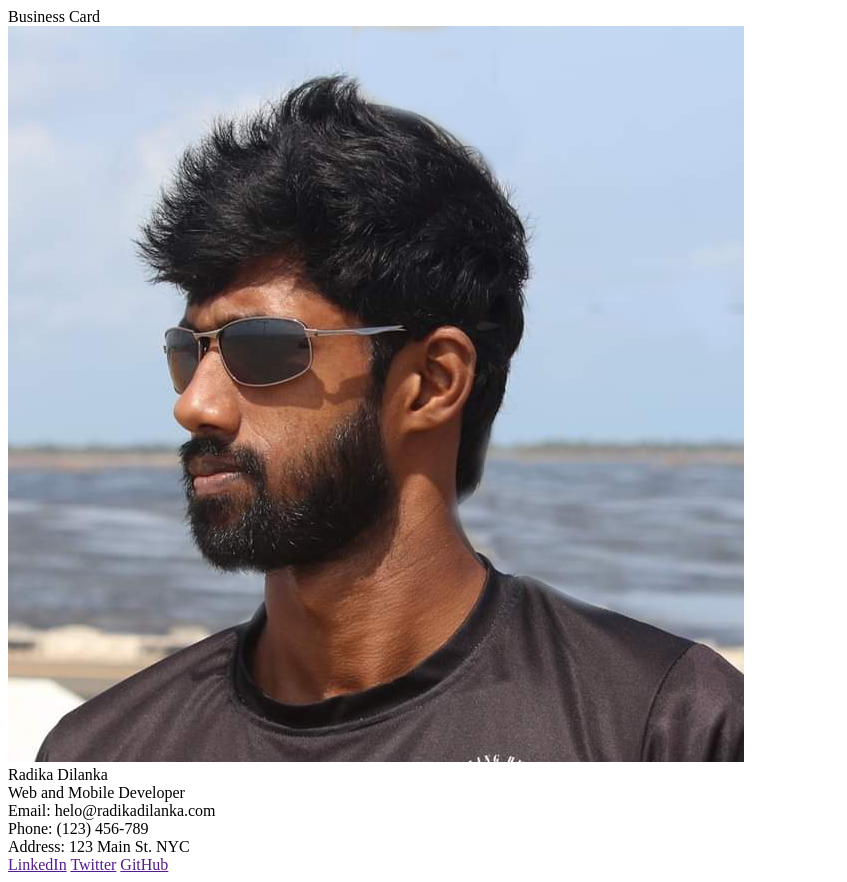
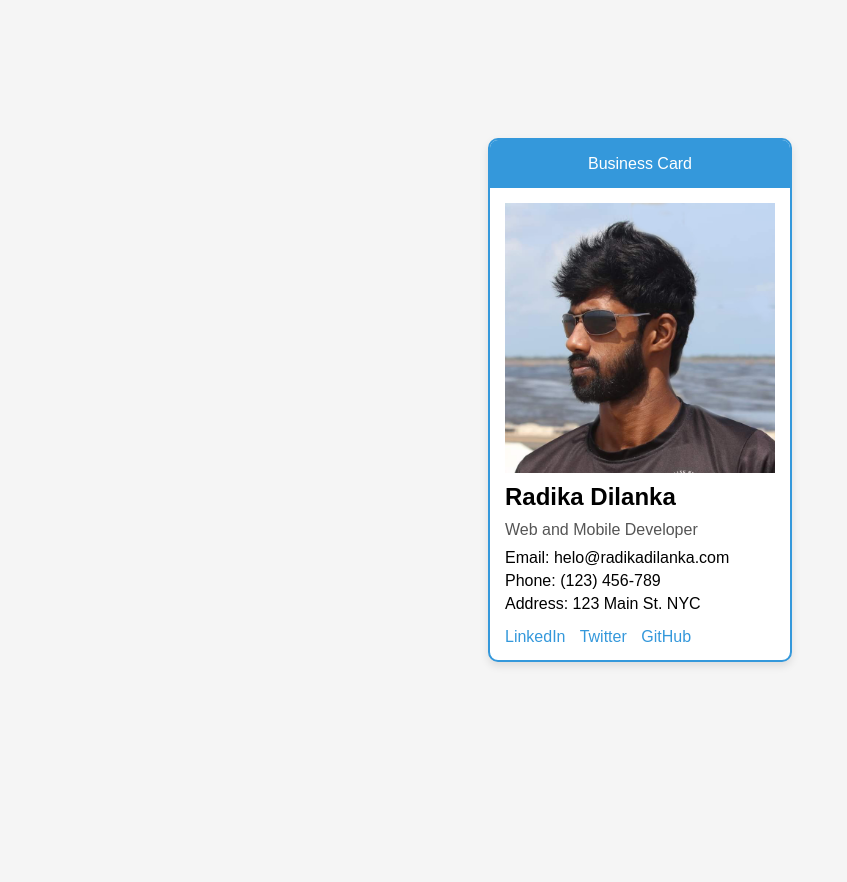
Before and after one commit to ashansilva1/01-business-card, a plain HTML site: page index.html in a window 1280 px wide. Shown: the whole page, without its empty margins (0-847 px from the left). After the commit the page ends 800 px from the top, so only its background shows below. Drawn offline with Linux system fonts and the light colour scheme.

Commit message:
feat: add static styles to the business card
- add styles to profile image, head, name, job title, contact info and social link.

```diff
--- a/index.html
+++ b/index.html
@@ -4,12 +4,82 @@
     <meta charset="UTF-8" />
     <meta name="viewport" content="width=device-width, initial-scale=1.0" />
     <title>Document</title>
+
+    <style>
+      body {
+        font-family: 'Arial';
+        margin: 0;
+        background-color: #f5f5f5;
+        display: flex;
+        justify-content: center;
+        align-items: center;
+        height: 100vh;
+      }
+
+      .business-card {
+        background-color: #fff;
+        display: flex;
+        flex-direction: column;
+        height: 520px;
+        width: 300px;
+        overflow: hidden;
+        border: 2px solid #3498db;
+        box-shadow: 0 4px 8px rgba(0, 0, 0, 0.1);
+        border-radius: 10px;
+      }
+
+      .profile-image {
+        width: 100%;
+        height: 100%;
+      }
+
+      .header {
+        background-color: #3498db;
+        color: white;
+        padding: 15px;
+        text-align: center;
+      }
+
+      .contact-info {
+        flex: 1;
+        display: flex;
+        flex-direction: column;
+        padding: 15px;
+      }
+
+      .name {
+        font-size: 1.5em;
+        margin-top: 10px;
+        margin-bottom: 10px;
+        font-weight: bold;
+      }
+
+      .job-title {
+        font-size: 1em;
+        color: #555;
+        margin-bottom: 10px;
+      }
+
+      .contact-details div {
+        margin-bottom: 5px;
+      }
+
+      .social-links {
+        margin-top: 10px;
+      }
+
+      .social-links a {
+        margin-right: 10px;
+        text-decoration: none;
+        color: #3498db;
+      }
+    </style>
   </head>
   <body>
     <div class="business-card">
       <div class="header">Business Card</div>
       <div class="contact-info">
-        <img src="radika-profile.jpeg" alt="" />
+        <img class="profile-image" src="radika-profile.jpeg" alt="" />
         <div class="name">Radika Dilanka</div>
         <div class="job-title">Web and Mobile Developer</div>
         <div class="contact-details">
```
